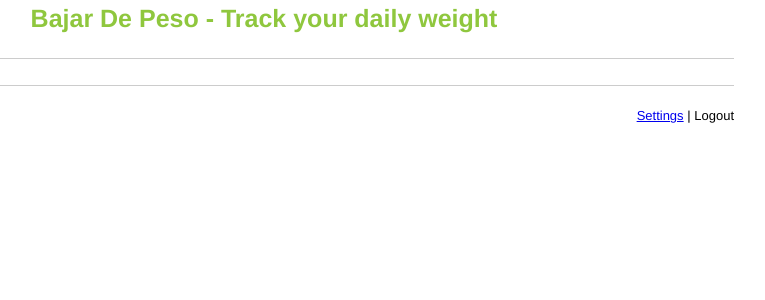
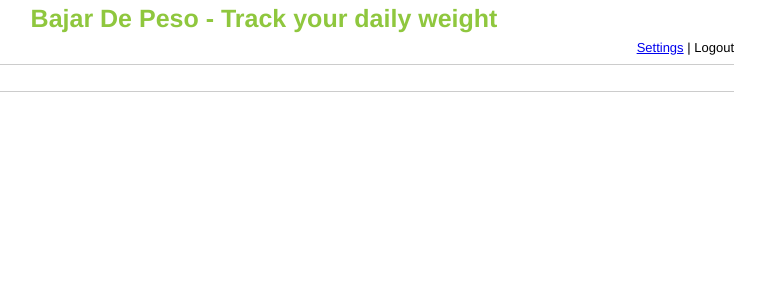
Before and after one commit to rmanocha/bajar-de-peso, a Python web app: template templates/base.html in a window 1280 px wide. Shown: the top 300 px of the page, without its empty margins (376-1141 px from the left). Run offline with Jinja, Linux system fonts and the light colour scheme; the template is opened without the code that fills it, so the values that code supplies are empty; some libraries are stand-ins or nearby versions.

Commit message:
Moving around the settings/logout links.

```diff
--- a/static/css/bajarpeso.css
+++ b/static/css/bajarpeso.css
@@ -46,3 +46,7 @@ input {
     width: 40px;
     margin-right: 40px;
 }
+
+h1.no-bottom-margin {
+    margin-bottom: 0px;
+}
--- a/templates/base.html
+++ b/templates/base.html
@@ -14,17 +14,19 @@
 <body>
     <div class="container_16">
         <div class="grid_16 text-center">
-            <h1><a href="/" class="no-deco" id="header">Bajar De Peso - Track your daily weight</a></h1>
+            <h1 class="no-bottom-margin"><a href="/" class="no-deco" id="header">Bajar De Peso - Track your daily weight</a></h1>
+            <div style="text-align: right;">
+                <span><a href="/settings/">Settings</a></span>
+                <span> | </span>
+                <span>Logout</span>
+            </div>
             <hr />
         </div>
         <div class="clear"></div>
 
         {% block content %} {% endblock %}
-        <div class="grid_16" style="text-align: right;">
+        <div class="grid_16">
             <hr />
-            <span><a href="/settings/">Settings</a></span>
-            <span> | </span>
-            <span>Logout</span>
         </div>
     </div>
     <script src="http://ajax.googleapis.com/ajax/libs/jquery/1.3.2/jquery.min.js" type="text/javascript"></script>
```
